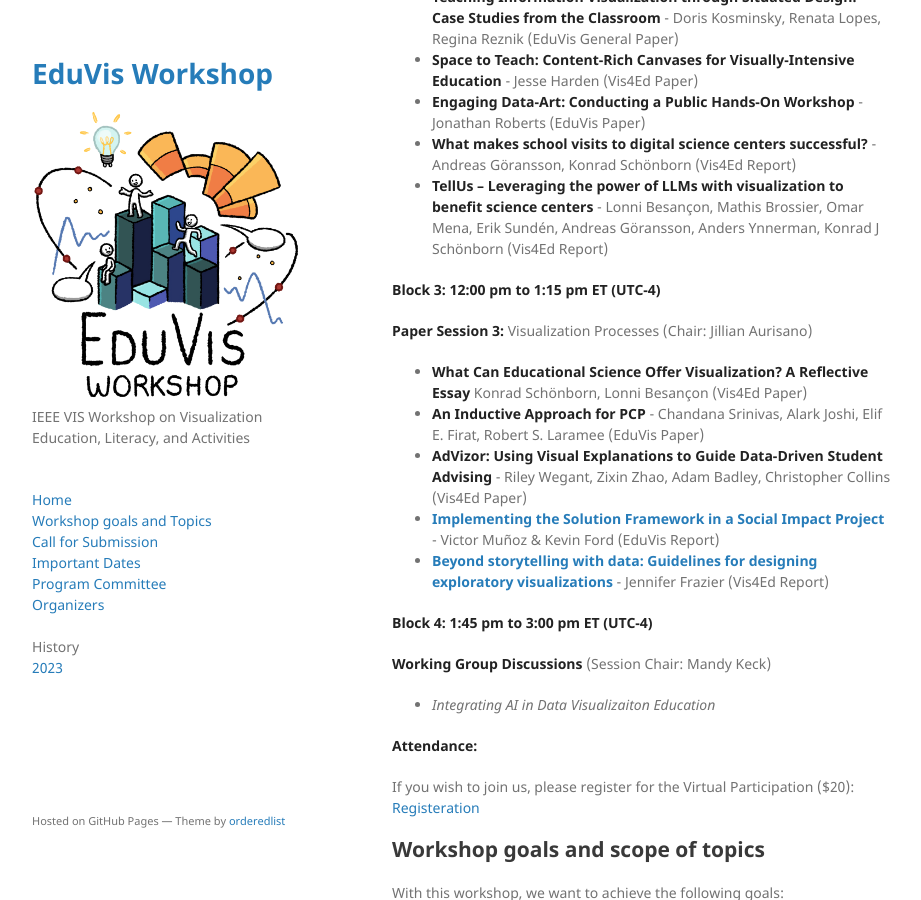
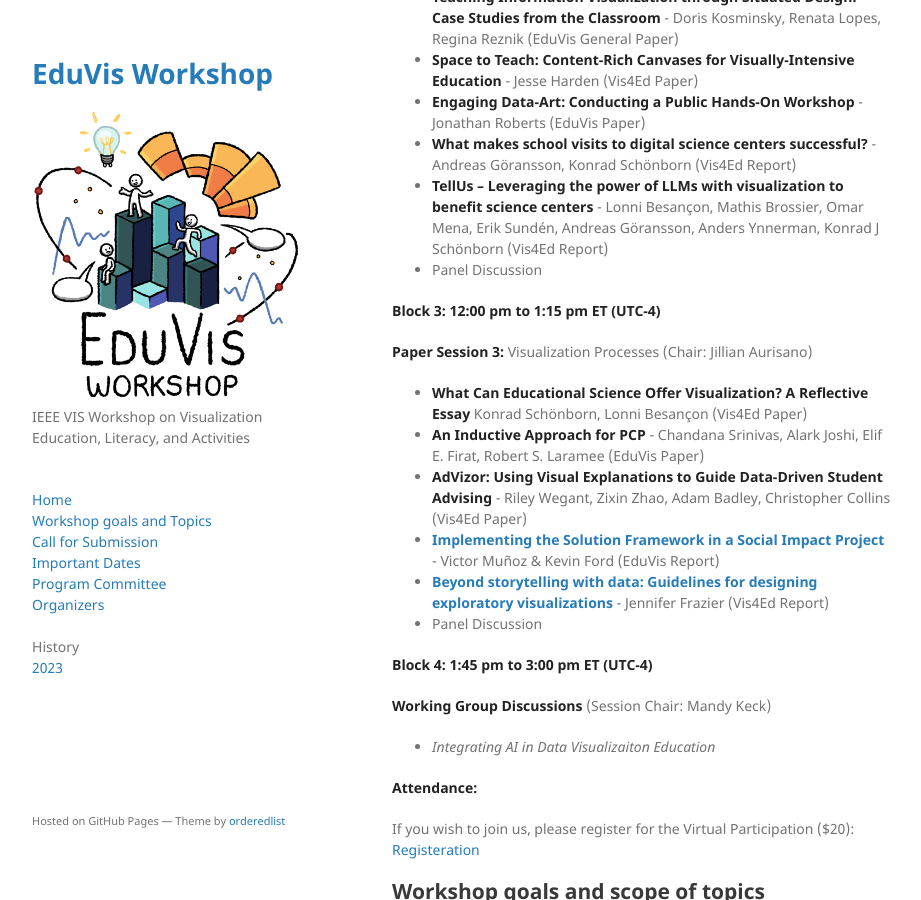
Before and after one commit to ieee-eduvis/ieee-eduvis.github.io, a Jekyll site: the page built from index.md, in a window 1280 px wide and 900 px high, scrolled down 1540 px. Shown: the whole window, without its empty margins (178-1099 px from the left). Built offline with Jekyll 4.4.1, drawn with Linux system fonts in a browser that asks for light colours.

Commit message:
update session 3
session 3

```diff
--- a/index.md
+++ b/index.md
@@ -38,17 +38,18 @@
   * **Engaging Data-Art: Conducting a Public Hands-On Workshop** - Jonathan Roberts (EduVis Paper)
   * **What makes school visits to digital science centers successful?**	- Andreas Göransson, Konrad Schönborn (Vis4Ed Report)
   * **TellUs – Leveraging the power of LLMs with visualization to benefit science centers** -  Lonni Besançon, Mathis Brossier, Omar Mena, Erik Sundén, Andreas Göransson, Anders Ynnerman, Konrad J Schönborn (Vis4Ed Report)
-
+  * Panel Discussion
 
 
 **Block 3: 12:00 pm to 1:15 pm ET (UTC-4)**<br>
 
 **Paper Session 3:** Visualization Processes (Chair: Jillian Aurisano)<br>
   * **What Can Educational Science Offer Visualization? A Reflective Essay** Konrad Schönborn, Lonni Besançon (Vis4Ed Paper)
-  - **An Inductive Approach for PCP** -	Chandana Srinivas, Alark Joshi, Elif E. Firat, Robert S. Laramee (EduVis Paper)
-  - **AdVizor: Using Visual Explanations to Guide Data-Driven Student Advising** - Riley Wegant, Zixin Zhao, Adam Badley, Christopher Collins (Vis4Ed Paper)
-  - **[Implementing the Solution Framework in a Social Impact Project](https://nightingaledvs.com/implementing-the-solution-framework/?utm_source=DVS+members&utm_campaign=01d942263b-EMAIL_CAMPAIGN_2024_09_12_10_23&utm_medium=email&utm_term=0_22843b2bbe-277ed20f77-%5BLIST_EMAIL_ID%5D&mc_cid=01d942263b&mc_eid=bb5c31f904)** - Victor Muñoz & Kevin Ford (EduVis Report)
-  - **[Beyond storytelling with data: Guidelines for designing exploratory visualizations](https://nightingaledvs.com/beyond-storytelling-with-data-guidelines/)** - Jennifer	Frazier (Vis4Ed Report)
+  * **An Inductive Approach for PCP** -	Chandana Srinivas, Alark Joshi, Elif E. Firat, Robert S. Laramee (EduVis Paper)
+  * **AdVizor: Using Visual Explanations to Guide Data-Driven Student Advising** - Riley Wegant, Zixin Zhao, Adam Badley, Christopher Collins (Vis4Ed Paper)
+  * **[Implementing the Solution Framework in a Social Impact Project](https://nightingaledvs.com/implementing-the-solution-framework/?utm_source=DVS+members&utm_campaign=01d942263b-EMAIL_CAMPAIGN_2024_09_12_10_23&utm_medium=email&utm_term=0_22843b2bbe-277ed20f77-%5BLIST_EMAIL_ID%5D&mc_cid=01d942263b&mc_eid=bb5c31f904)** - Victor Muñoz & Kevin Ford (EduVis Report)
+  * **[Beyond storytelling with data: Guidelines for designing exploratory visualizations](https://nightingaledvs.com/beyond-storytelling-with-data-guidelines/)** - Jennifer	Frazier (Vis4Ed Report)
+  * Panel Discussion
 
 
 **Block 4: 1:45 pm to 3:00 pm ET (UTC-4)** <br>
```
